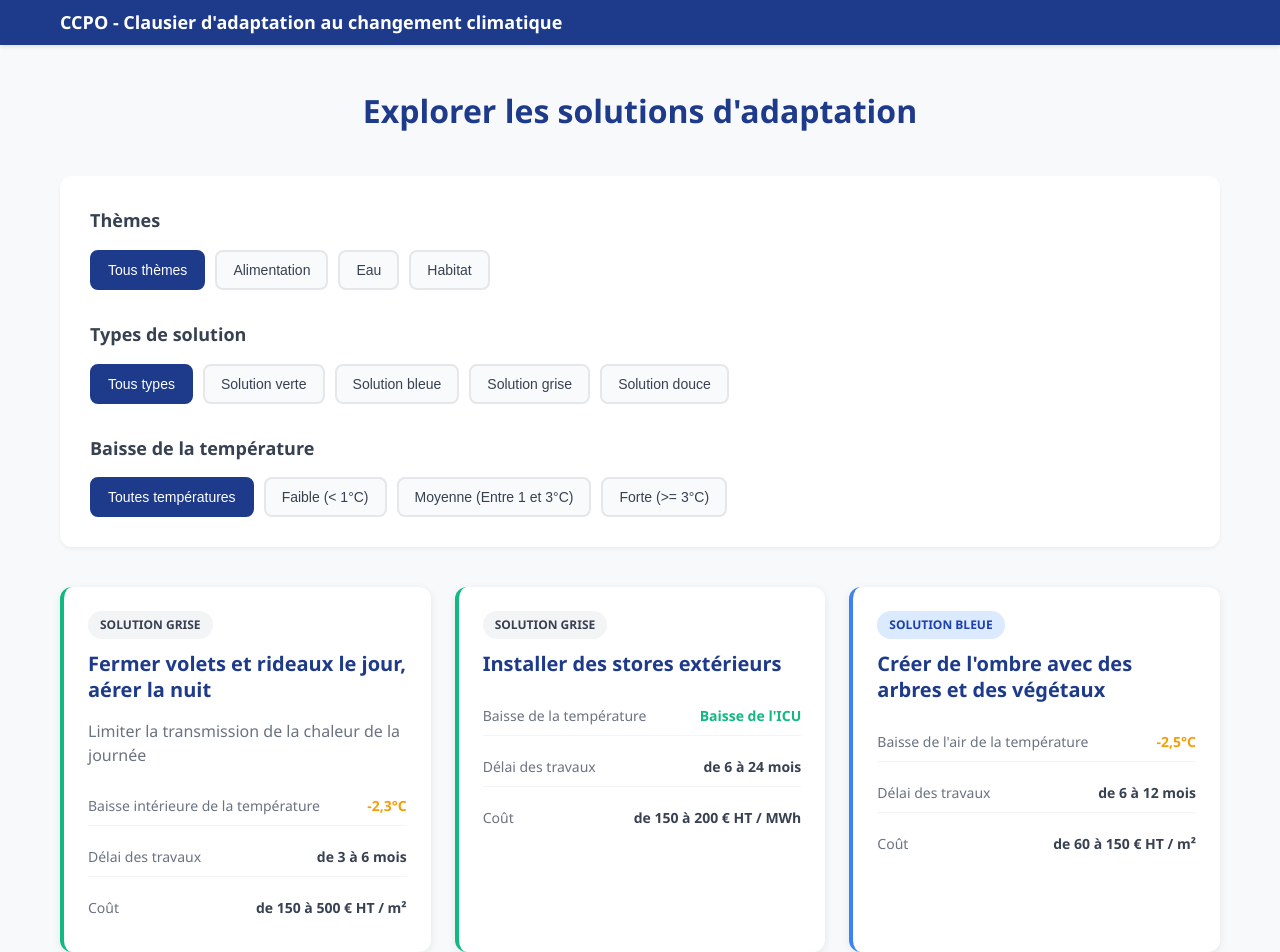
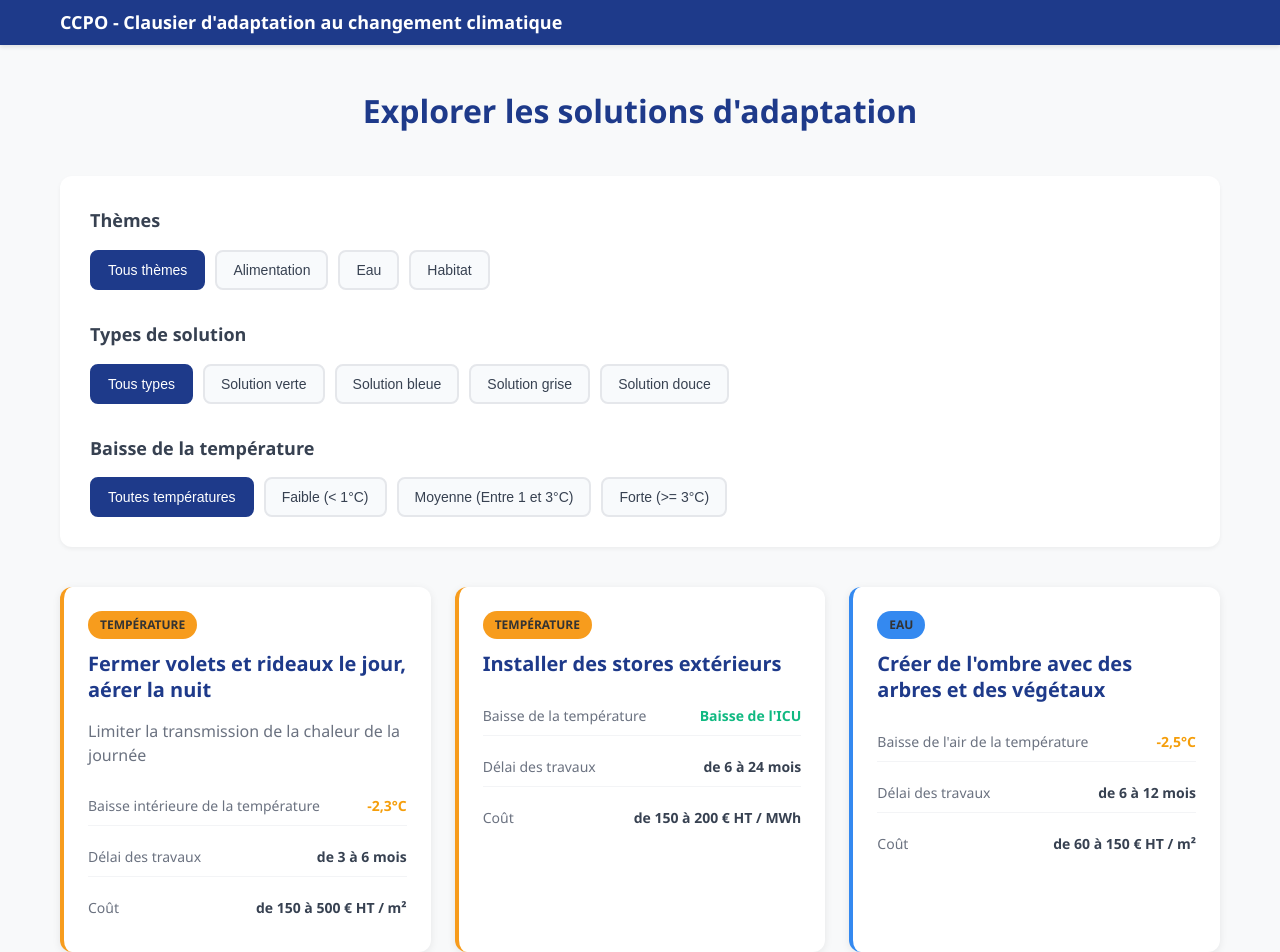
Before and after one commit to abarreaux-bigblue/ccpo, a React (Vite) app: page / in a window 1280 px wide. Shown: the top 952 px of the page. Built offline with nearby package versions, Linux system fonts and the light colour scheme; the HTML template or start-up script is replaced by a standard one.

Commit message:
refactor: colors

```diff
--- a/src/components/SolutionCard.tsx
+++ b/src/components/SolutionCard.tsx
@@ -6,12 +6,13 @@ interface SolutionCardProps {
 }
 
 const SolutionCard: React.FC<SolutionCardProps> = ({ solution }) => {
-  const cardStyle = solutionThemeToCardStyleMap[solution.theme];
+  const cardStyle = solutionThemeToCardStyleMap.get(solution.theme) || {};
+  const headerStyle = solutionThemeToHeaderStyleMap.get(solution.theme) || {};
   return (
     <div className="solution-card" style={cardStyle}>
       <div className="solution-header">
-        <span className={`solution-type ${solution.type}`}>
-          Solution {solution.type}
+        <span className="solution-type" style={headerStyle}>
+          {solution.theme}
         </span>
         <h3 className="solution-title">{solution.title}</h3>
       </div>
@@ -40,23 +41,20 @@ const SolutionCard: React.FC<SolutionCardProps> = ({ solution }) => {
 
 export default SolutionCard;
 
-const solutionThemeToCardStyleMap : Record<ThemeType, CSSProperties> = {
-  "température": {
-    borderLeftColor: "#10b981"
-  },
-  "eau": {
-    borderLeftColor: "#3b82f6"
-  },
-  "extérieur": {
-    borderLeftColor: "#6b7280"
-  },
-  "alimentation": {
-    borderLeftColor: "#f59e0b"
-  },
-  "énergie": {
-    borderLeftColor: "#ef4444"
-  },
-  "all": {
-    borderLeftColor: "#6b7280"
-  }
-}
+const solutionThemeToCardStyleMap = new Map<ThemeType, CSSProperties>([
+  ["température", { borderLeftColor: "#f79c1d" }],
+  ["eau", { borderLeftColor: "#3489f0" }],
+  ["extérieur", { borderLeftColor: "#15ad18" }],
+  ["alimentation", { borderLeftColor: "#f3fb0c" }],
+  ["énergie", { borderLeftColor: "#b8b9b2" }],
+  ["all", { borderLeftColor: "#ffffff" }]
+]);
+
+const solutionThemeToHeaderStyleMap = new Map<ThemeType, CSSProperties>([
+  ["température", { background: "#f79c1d" }],
+  ["eau", { background: "#3489f0" }],
+  ["extérieur", { background: "#15ad18" }],
+  ["alimentation", { background: "#f3fb0c" }],
+  ["énergie", { background: "#b8b9b2" }],
+  ["all", { background: "#ffffff" }]
+]);
--- a/src/style.css
+++ b/src/style.css
@@ -157,22 +157,7 @@ body {
 
 .solution-type.verte {
   background: #d1fae5;
-  color: #065f46;
-}
-
-.solution-type.bleue {
-  background: #dbeafe;
-  color: #1e40af;
-}
-
-.solution-type.grise {
-  background: #f3f4f6;
-  color: #374151;
-}
-
-.solution-type.douce {
-  background: #fef3c7;
-  color: #92400e;
+  color: #3489f0;
 }
 
 .solution-title {
```
